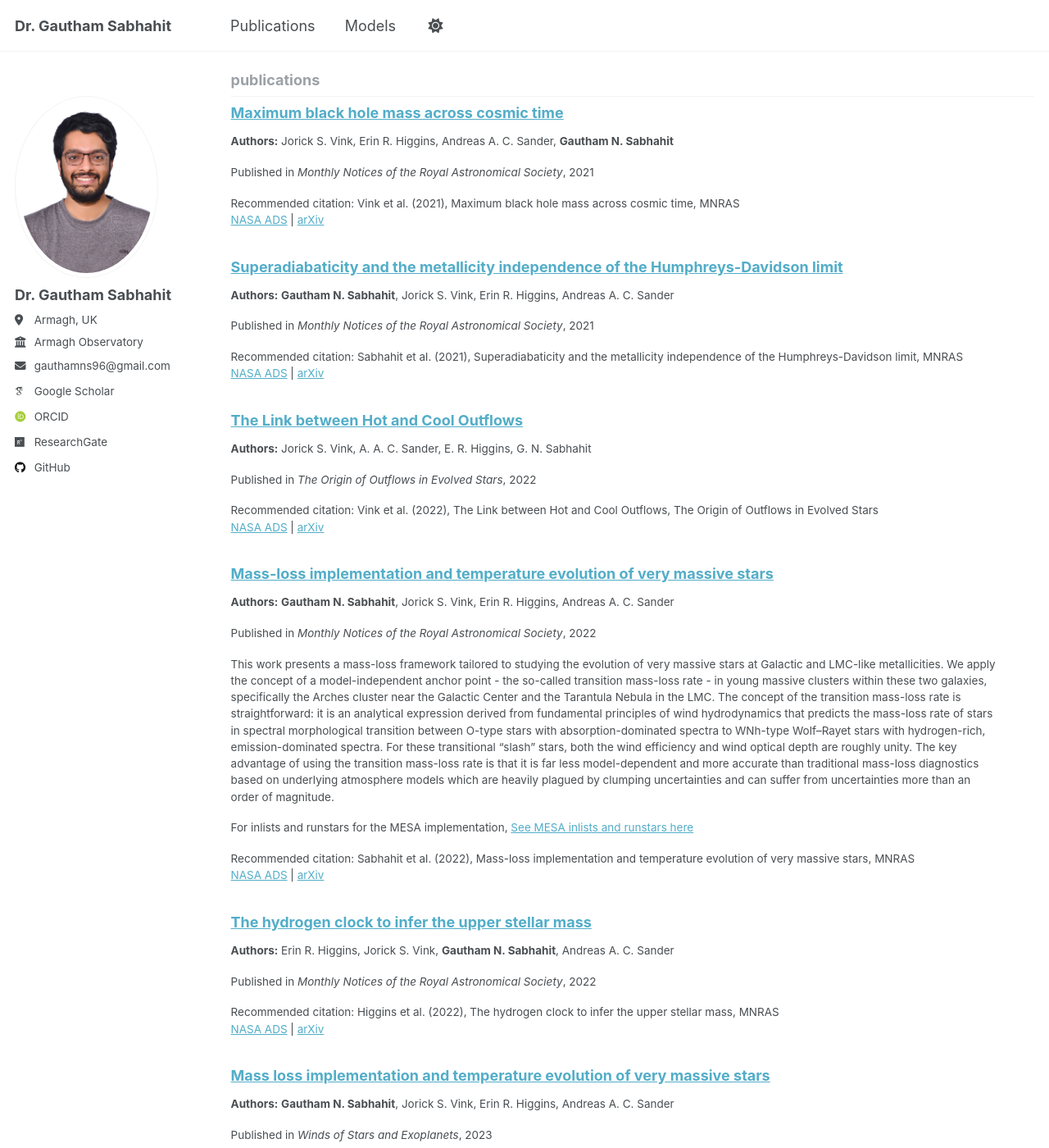
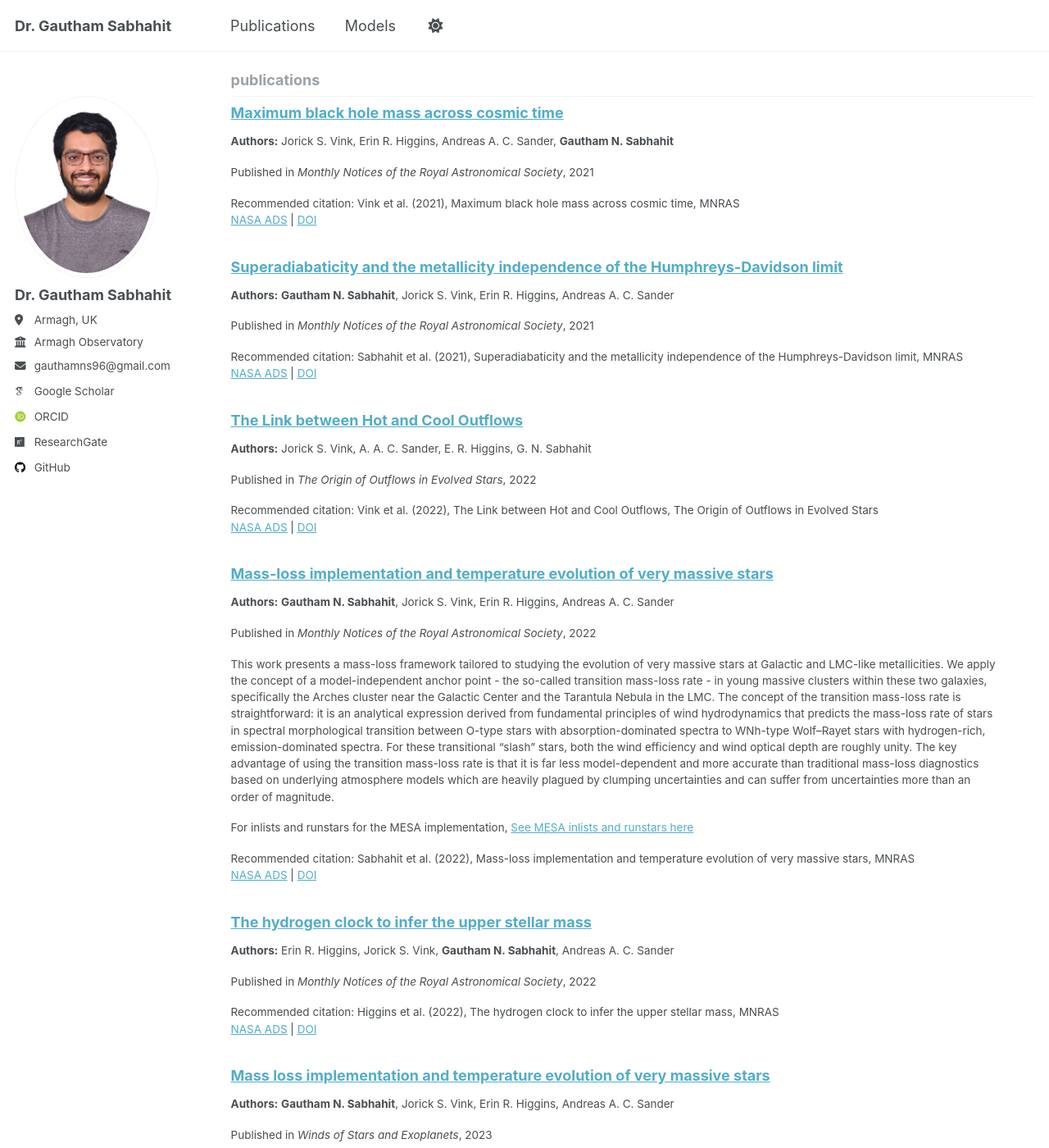
Before and after one commit to Mdot-com/mdot.com, a Jekyll site: the page built from _pages/collection-archive.html, in a window 1280 px wide and 1400 px high, scrolled down 944 px. Shown: the whole window at 82% size. Built offline with Jekyll 4.4.1, drawn with Linux system fonts in a browser that asks for light colours; some web fonts are replaced; some of the changed text lies outside the part shown.

Commit message:
Update archive-single.html

```diff
--- a/_includes/archive-single.html
+++ b/_includes/archive-single.html
@@ -61,29 +61,29 @@
     {% endif %}
 
 {% if post.citation and post.paperurl and post.slidesurl and post.bibtexurl %}
-  <p>Recommended citation: {{ post.citation }}<br /><a href="{{ post.paperurl }}">NASA ADS</a> | <a href="{{ post.slidesurl }}">Download Slides</a> | <a href="{{ post.bibtexurl }}">arXiv</a></p>
+  <p>Recommended citation: {{ post.citation }}<br /><a href="{{ post.paperurl }}">NASA ADS</a> | <a href="{{ post.slidesurl }}">Download Slides</a> | <a href="{{ post.bibtexurl }}">DOI</a></p>
 {% elsif post.citation and post.paperurl and post.slidesurl %}
   <p>Recommended citation: {{ post.citation }}<br /><a href="{{ post.paperurl }}">NASA ADS</a> | <a href="{{ post.slidesurl }}">Download Slides</a></p>
 {% elsif post.citation and post.paperurl and post.bibtexurl %}
-  <p>Recommended citation: {{ post.citation }}<br /><a href="{{ post.paperurl }}">NASA ADS</a> | <a href="{{ post.bibtexurl }}">arXiv</a></p>
+  <p>Recommended citation: {{ post.citation }}<br /><a href="{{ post.paperurl }}">NASA ADS</a> | <a href="{{ post.bibtexurl }}">DOI</a></p>
 {% elsif post.citation and post.paperurl %}
   <p>Recommended citation: {{ post.citation }}<br /><a href="{{ post.paperurl }}">NASA ADS</a></p>
 {% elsif post.citation and post.slidesurl and post.bibtexurl %}
-  <p>Recommended citation: {{ post.citation }}<br /><a href="{{ post.slidesurl }}">Download Slides</a> | <a href="{{ post.bibtexurl }}">arXiv</a></p>
+  <p>Recommended citation: {{ post.citation }}<br /><a href="{{ post.slidesurl }}">Download Slides</a> | <a href="{{ post.bibtexurl }}">DOI</a></p>
 {% elsif post.citation and post.slidesurl %}
   <p>Recommended citation: {{ post.citation }}<br /><a href="{{ post.slidesurl }}">Download Slides</a></p>
 {% elsif post.citation and post.bibtexurl %}
-  <p>Recommended citation: {{ post.citation }}<br /><a href="{{ post.bibtexurl }}">arXiv</a></p>
+  <p>Recommended citation: {{ post.citation }}<br /><a href="{{ post.bibtexurl }}">DOI</a></p>
 {% elsif post.paperurl and post.bibtexurl %}
-  <p><a href="{{ post.paperurl }}">NASA ADS</a> | <a href="{{ post.bibtexurl }}">arXiv</a></p>
+  <p><a href="{{ post.paperurl }}">NASA ADS</a> | <a href="{{ post.bibtexurl }}">DOI</a></p>
 {% elsif post.paperurl %}
   <p><a href="{{ post.paperurl }}">NASA ADS</a></p>
 {% elsif post.slidesurl and post.bibtexurl %}
-  <p><a href="{{ post.slidesurl }}">Download Slides</a> | <a href="{{ post.bibtexurl }}">arXiv</a></p>
+  <p><a href="{{ post.slidesurl }}">Download Slides</a> | <a href="{{ post.bibtexurl }}">DOI</a></p>
 {% elsif post.slidesurl %}
   <p><a href="{{ post.slidesurl }}">Download Slides</a></p>
 {% elsif post.bibtexurl %}
-  <p><a href="{{ post.bibtexurl }}">arXiv</a></p>
+  <p><a href="{{ post.bibtexurl }}">DOI</a></p>
 {% endif %}
 
 
```
